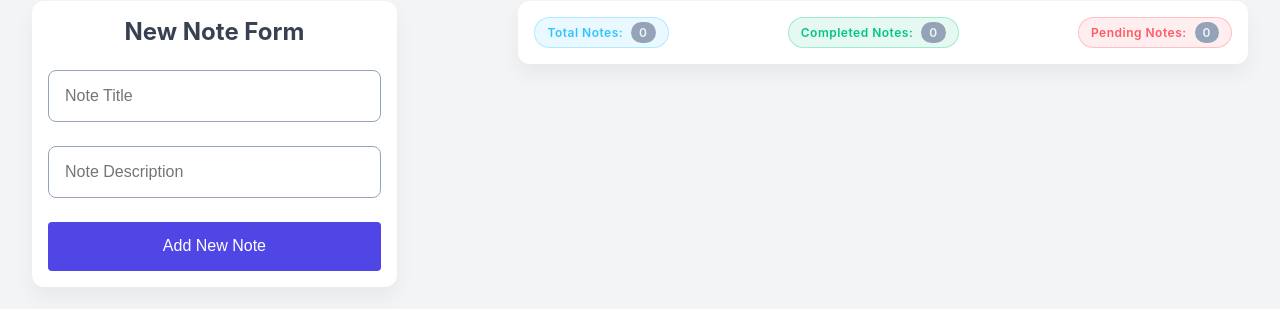
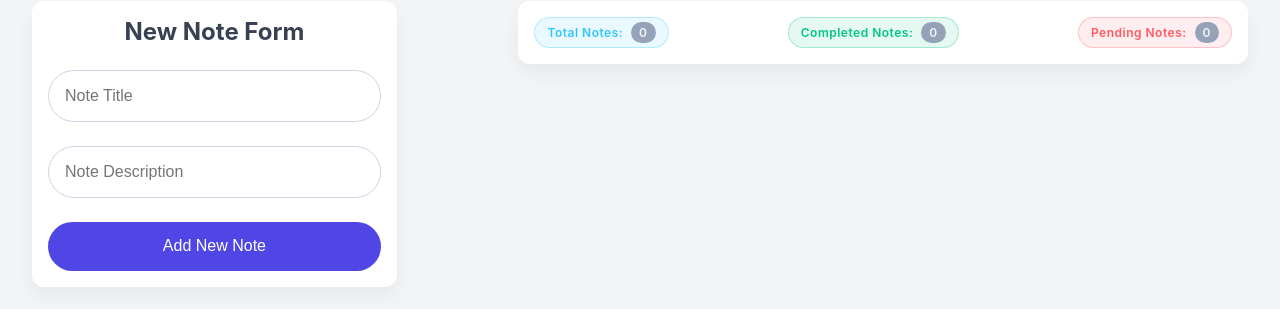
Before and after one commit to hdaberi/react-note-app-project, a React (Vite) app: page / in a window 1280 px wide. Shown: the part 143-452 px from the top of the page. Built offline with nearby package versions, Linux system fonts and the light colour scheme.

Commit message:
style: update text field and button border radius and color
- Change border radius of text fields to 30px for a more modern look
- Update border color of text fields to var(--text-300) for improved contrast

```diff
--- a/src/index.css
+++ b/src/index.css
@@ -73,10 +73,10 @@ select {
 .text-field {
   width: 100%;
   padding: 1rem;
-  border-radius: 0.5rem;
+  border-radius: 30px;
   color: var(--text-700);
   font-size: 1rem;
-  border: 1px solid var(--text-400);
+  border: 1px solid var(--text-300);
 }
 .text-field:focus {
   border-color: var(--primary-600);
@@ -101,7 +101,7 @@ select {
   padding: 12px 12px;
   font-size: 14px;
   line-height: 1.42857143;
-  border-radius: 4px;
+  border-radius: 30px;
   -webkit-user-select: none;
   -moz-user-select: none;
   -ms-user-select: none;
```
